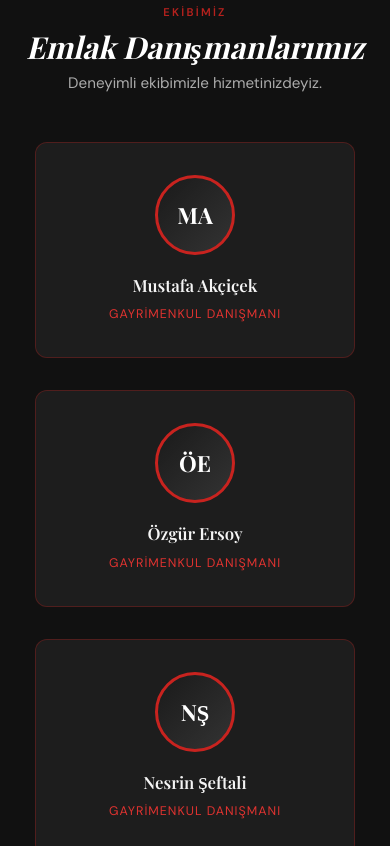
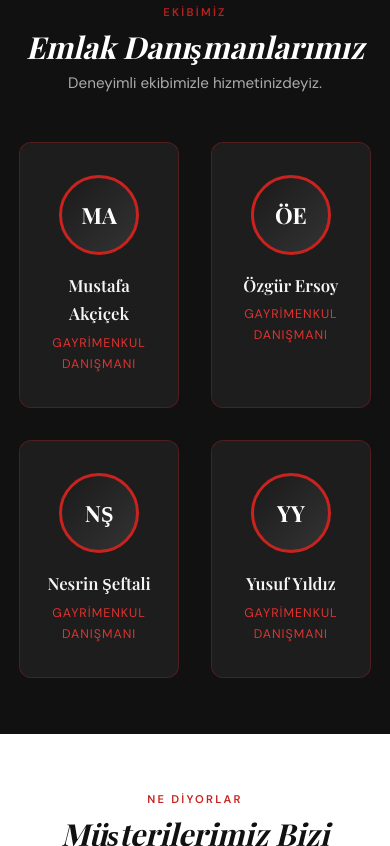
Before and after one commit to seftaliyagiz-bit/rehouse, a plain HTML site: page index.html in a window 390 px wide. Shown: the part 4430-5276 px from the top of the page. Drawn offline with nearby package versions, Linux system fonts and the light colour scheme; a web font is replaced by a local one.

Commit message:
Add Yusuf Yildiz, fix Umraniye map

```diff
--- a/index.html
+++ b/index.html
@@ -212,7 +212,7 @@
 
     /* ── DANIŞMANLAR ── */
     #danismanlar { background: var(--black); padding: 80px 2rem; text-align: center; }
-    .danismanlar-grid { display: grid; grid-template-columns: repeat(3,1fr); gap: 2rem; max-width: 820px; margin: 0 auto; }
+    .danismanlar-grid { display: grid; grid-template-columns: repeat(4,1fr); gap: 2rem; max-width: 1040px; margin: 0 auto; }
     .danisman-card {
       background: rgba(255,255,255,0.05); border: 1.5px solid rgba(200,35,31,0.3);
       border-radius: 12px; padding: 2rem 1.6rem;
@@ -363,7 +363,7 @@
       .hizmet-mini-grid { grid-template-columns: 1fr; }
       .platform-grid { grid-template-columns: 1fr; max-width: 360px; }
       .bolge-grid { grid-template-columns: 1fr; }
-      .danismanlar-grid { grid-template-columns: 1fr; max-width: 320px; margin: 0 auto; }
+      .danismanlar-grid { grid-template-columns: repeat(2,1fr); max-width: 540px; margin: 0 auto; }
       .neden-grid { grid-template-columns: repeat(2,1fr); }
       .iletisim-inner { grid-template-columns: 1fr; }
       .footer-inner { grid-template-columns: 1fr; text-align: center; }
@@ -530,7 +530,7 @@
         </div>
         <div class="bolge-map-wrap">
           <iframe
-            src="https://www.google.com/maps?q=Ümraniye,+İstanbul&output=embed"
+            src="https://www.google.com/maps?q=Tatlısu,+Pakdil+Sk.+No:13+D:72,+34774+Ümraniye/İstanbul&output=embed"
             width="100%" height="280" style="border:0;"
             allowfullscreen loading="lazy"
             title="Ümraniye Ofisi konumu"
@@ -579,6 +579,11 @@
       <div class="danisman-card fade-up">
         <div class="danisman-avatar" aria-hidden="true">NŞ</div>
         <div class="danisman-name">Nesrin Şeftali</div>
+        <div class="danisman-title">Gayrimenkul Danışmanı</div>
+      </div>
+      <div class="danisman-card fade-up">
+        <div class="danisman-avatar" aria-hidden="true">YY</div>
+        <div class="danisman-name">Yusuf Yıldız</div>
         <div class="danisman-title">Gayrimenkul Danışmanı</div>
       </div>
     </div>
```
